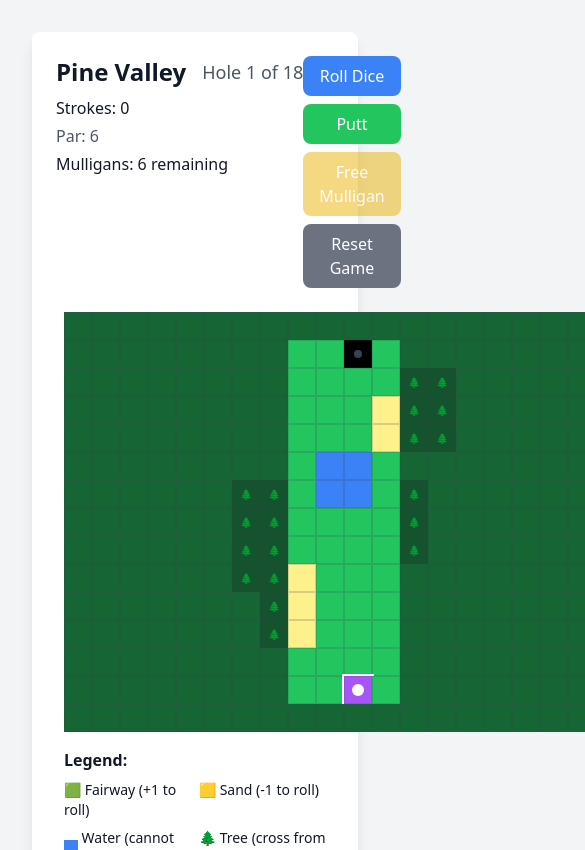
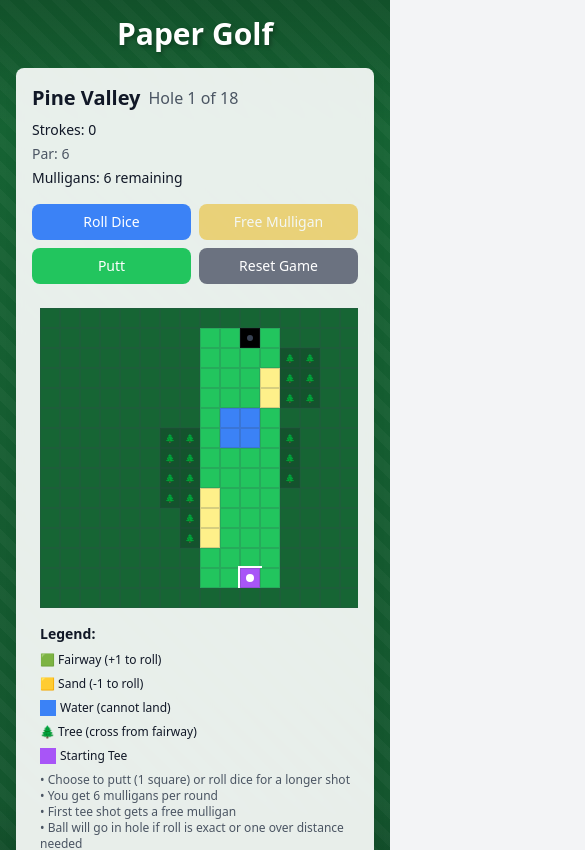
Before and after one commit to mcdendrick/paper-golf-game, a Next.js app: page / in a window 390 px wide. Shown: the top 850 px of the page, 585 px wide, since content can reach past the window. Built offline with nearby package versions, Linux system fonts and the light colour scheme.

Commit message:
change and focus on mobile layout. Add button placeholders during states when buttons are unuable to keep location consistent

```diff
--- a/app/components/paper-golf/GameBoard.tsx
+++ b/app/components/paper-golf/GameBoard.tsx
@@ -1,5 +1,5 @@
 import React from 'react';
-import { CELL_TYPES, type Position, type Grid } from '../../types/paper-golf';
+import { CELL_TYPES, type Position, type Grid, type GameState } from '../../types/paper-golf';
 
 interface GameBoardProps {
   grid: Grid;
@@ -8,6 +8,7 @@ interface GameBoardProps {
   validMoves: Position[];
   puttableSquares: Position[];
   onCellClick: (x: number, y: number) => void;
+  gameState: GameState;
 }
 
 export const GameBoard: React.FC<GameBoardProps> = ({
@@ -17,6 +18,7 @@ export const GameBoard: React.FC<GameBoardProps> = ({
   validMoves,
   puttableSquares,
   onCellClick,
+  gameState,
 }) => {
   type PathDirection = { dx: number; dy: number };
 
@@ -103,7 +105,7 @@ export const GameBoard: React.FC<GameBoardProps> = ({
     const isPuttable = puttableSquares.some(square => square.x === x && square.y === y);
     const pathStyle = getPathStyle(x, y);
 
-    const baseStyle = "w-7 h-7 border border-gray-700/20 cursor-pointer flex items-center justify-center relative";
+    const baseStyle = "w-5 h-5 sm:w-6 sm:h-6 md:w-7 md:h-7 border border-gray-700/20 cursor-pointer flex items-center justify-center relative";
 
     let backgroundColor = "bg-green-800"; // Rough
     if (cellType === CELL_TYPES.FAIRWAY) backgroundColor = "bg-green-500";
@@ -111,7 +113,7 @@ export const GameBoard: React.FC<GameBoardProps> = ({
     if (cellType === CELL_TYPES.WATER) backgroundColor = "bg-blue-500";
     if (cellType === CELL_TYPES.TREE) backgroundColor = "bg-green-900";
     if (cellType === CELL_TYPES.HOLE) backgroundColor = "bg-black";
-    if (cellType === CELL_TYPES.START) backgroundColor = "bg-purple-500"; // Changed back to purple
+    if (cellType === CELL_TYPES.START) backgroundColor = "bg-purple-500";
 
     const highlightStyle = isValidMove ? 'ring-2 ring-yellow-300 ring-opacity-100 animate-pulse' : '';
     const puttableStyle = isPuttable ? 'ring-2 ring-green-300 ring-opacity-100' : '';
@@ -121,8 +123,8 @@ export const GameBoard: React.FC<GameBoardProps> = ({
   };
 
   return (
-    <div className="relative p-2">
-      <div className="grid grid-rows-15 gap-0 relative w-fit">
+    <div className="relative p-2 overflow-x-auto">
+      <div className="grid grid-rows-15 gap-0 relative w-fit mx-auto">
         {grid.map((row, y) => (
           <div key={y} className="flex flex-row">
             {row.map((cell, x) => (
@@ -132,27 +134,27 @@ export const GameBoard: React.FC<GameBoardProps> = ({
                 onClick={() => onCellClick(x, y)}
               >
                 {ballPosition.x === x && ballPosition.y === y && (
-                  <div className="w-3 h-3 rounded-full bg-white z-10" />
+                  <div className="w-2 h-2 sm:w-2.5 sm:h-2.5 md:w-3 md:h-3 rounded-full bg-white z-10" />
                 )}
                 {cell === CELL_TYPES.HOLE && (
-                  <div className="w-2 h-2 rounded-full bg-gray-700 absolute" />
+                  <div className="w-1.5 h-1.5 sm:w-2 sm:h-2 rounded-full bg-gray-700 absolute" />
                 )}
                 {cell === CELL_TYPES.TREE && (
-                  <span className="text-[10px]">🌲</span>
+                  <span className="text-[8px] sm:text-[9px] md:text-[10px]">🌲</span>
                 )}
                 {isPartOfPath(x, y, 'dot') && (
                   <div className="absolute inset-0 flex items-center justify-center">
-                    <div className="w-2 h-2 rounded-full bg-white" />
+                    <div className="w-1.5 h-1.5 sm:w-2 sm:h-2 rounded-full bg-white" />
                   </div>
                 )}
                 {validMoves.some(move => move.x === x && move.y === y) && (
                   <div className="absolute inset-0 flex items-center justify-center">
-                    <div className="w-1.5 h-1.5 rounded-full bg-yellow-300 animate-ping" />
+                    <div className="w-1 h-1 sm:w-1.5 sm:h-1.5 rounded-full bg-yellow-300 animate-ping" />
                   </div>
                 )}
                 {puttableSquares.some(square => square.x === x && square.y === y) && (
                   <div className="absolute inset-0 flex items-center justify-center">
-                    <div className="w-1.5 h-1.5 rounded-full bg-green-300" />
+                    <div className="w-1 h-1 sm:w-1.5 sm:h-1.5 rounded-full bg-green-300" />
                   </div>
                 )}
               </div>
@@ -160,9 +162,19 @@ export const GameBoard: React.FC<GameBoardProps> = ({
           </div>
         ))}
       </div>
-      <div className="mt-4">
+      {gameState.gameOver && (
+        <div className="mt-4 mb-2 p-3 sm:p-4 bg-green-100 text-green-800 rounded-lg text-sm sm:text-base border-2 border-green-200 shadow-lg">
+          <p className="font-bold text-center">🎉 Hole in {gameState.strokes}! 🎉</p>
+          <p className="text-center">
+            {gameState.strokes <= gameState.course.par
+              ? 'Great job! You made par or better!'
+              : `Try again to beat par (${gameState.course.par} strokes)!`}
+          </p>
+        </div>
+      )}
+      <div className="mt-4 text-sm">
         <h3 className="font-bold mb-2">Legend:</h3>
-        <div className="grid grid-cols-2 gap-2 text-sm">
+        <div className="grid grid-cols-1 sm:grid-cols-2 gap-2 text-xs sm:text-sm">
           <div>🟩 Fairway (+1 to roll)</div>
           <div>🟨 Sand (-1 to roll)</div>
           <div className="flex items-center gap-1">
@@ -175,7 +187,7 @@ export const GameBoard: React.FC<GameBoardProps> = ({
             <span>Starting Tee</span>
           </div>
         </div>
-        <div className="mt-2 text-sm text-gray-600">
+        <div className="mt-2 text-xs sm:text-sm text-gray-600">
           <p>• Choose to putt (1 square) or roll dice for a longer shot</p>
           <p>• You get 6 mulligans per round</p>
           <p>• First tee shot gets a free mulligan</p>
--- a/app/components/paper-golf/PaperGolfGame.tsx
+++ b/app/components/paper-golf/PaperGolfGame.tsx
@@ -21,16 +21,16 @@ export const PaperGolfGame: React.FC = () => {
 
   return (
     <Card className="w-full max-w-2xl mx-auto">
-      <CardContent className="p-6">
-        <div className="mb-4 flex justify-between items-start">
-          <div className="w-[300px]">
-            <div className="flex items-center gap-4 mb-2">
-              <h2 className="text-2xl font-bold whitespace-nowrap">{gameState.course.name}</h2>
-              <span className="text-lg text-gray-600 whitespace-nowrap">
+      <CardContent className="p-4 sm:p-6">
+        <div className="mb-4 flex flex-col sm:flex-row sm:justify-between sm:items-start gap-4">
+          <div className="w-full sm:w-[300px]">
+            <div className="flex items-center gap-2 sm:gap-4 mb-2">
+              <h2 className="text-xl sm:text-2xl font-bold whitespace-nowrap">{gameState.course.name}</h2>
+              <span className="text-base sm:text-lg text-gray-600 whitespace-nowrap">
                 Hole {gameState.course.currentHole} of {gameState.course.totalHoles}
               </span>
             </div>
-            <div className="space-y-1">
+            <div className="space-y-1 text-sm sm:text-base">
               <p>Strokes: {gameState.strokes} {gameState.strokes > gameState.course.par ? '(Over Par)' : ''}</p>
               <p className="text-gray-600">Par: {gameState.course.par}</p>
               <p>Mulligans: {6 - gameState.mulligansUsed} remaining</p>
@@ -42,47 +42,53 @@ export const PaperGolfGame: React.FC = () => {
               )}
             </div>
           </div>
-          <div className="space-y-2 w-[200px]">
-            {!gameState.isPutting && (
+          <div className="grid grid-cols-2 sm:grid-cols-1 gap-2 sm:w-[200px]">
+            {/* Top Left: Roll Dice */}
+            {!gameState.isPutting ? (
               <button
                 onClick={rollDice}
                 disabled={gameState.gameOver || gameState.lastRoll !== null}
-                className="w-full px-4 py-2 bg-blue-500 text-white rounded-lg disabled:opacity-50 disabled:cursor-not-allowed hover:bg-blue-600 transition-colors"
+                className="w-full px-3 sm:px-4 py-2 bg-blue-500 text-white rounded-lg disabled:opacity-50 disabled:cursor-not-allowed hover:bg-blue-600 transition-colors text-sm sm:text-base"
               >
                 Roll Dice
               </button>
+            ) : (
+              <div className="w-full h-[36px] sm:h-[40px]" />
             )}
-            {!gameState.lastRoll && !gameState.gameOver && (
-              gameState.isPutting ? (
-                <button
-                  onClick={cancelPutting}
-                  className="w-full px-4 py-2 bg-red-500 text-white rounded-lg hover:bg-red-600 transition-colors"
-                >
-                  Cancel Putt
-                </button>
-              ) : (
-                <button
-                  onClick={startPutting}
-                  className="w-full px-4 py-2 bg-green-500 text-white rounded-lg hover:bg-green-600 transition-colors"
-                >
-                  Putt
-                </button>
-              )
-            )}
-            {!gameState.isPutting && (
+
+            {/* Top Right: Use Mulligan */}
+            {!gameState.isPutting ? (
               <button
                 onClick={useMulligan}
                 disabled={!canUseMulligan}
-                className="w-full px-4 py-2 bg-yellow-500 text-white rounded-lg disabled:opacity-50 disabled:cursor-not-allowed hover:bg-yellow-600 transition-colors"
+                className="w-full px-3 sm:px-4 py-2 bg-yellow-500 text-white rounded-lg disabled:opacity-50 disabled:cursor-not-allowed hover:bg-yellow-600 transition-colors text-sm sm:text-base"
               >
                 {gameState.strokes === 0 && !gameState.hasUsedFreeTee
                   ? 'Free Mulligan'
                   : 'Use Mulligan'}
               </button>
+            ) : (
+              <div className="w-full h-[36px] sm:h-[40px]" />
             )}
+
+            {/* Bottom Left: Putt/Cancel */}
+            {!gameState.lastRoll && !gameState.gameOver ? (
+              <button
+                onClick={gameState.isPutting ? cancelPutting : startPutting}
+                className={`w-full px-3 sm:px-4 py-2 text-white rounded-lg hover:opacity-90 transition-colors text-sm sm:text-base ${
+                  gameState.isPutting ? 'bg-red-500 hover:bg-red-600' : 'bg-green-500 hover:bg-green-600'
+                }`}
+              >
+                {gameState.isPutting ? 'Cancel Putt' : 'Putt'}
+              </button>
+            ) : (
+              <div className="w-full h-[36px] sm:h-[40px]" />
+            )}
+
+            {/* Bottom Right: Reset Game */}
             <button
               onClick={resetGame}
-              className="w-full px-4 py-2 bg-gray-500 text-white rounded-lg hover:bg-gray-600 transition-colors"
+              className="w-full px-3 sm:px-4 py-2 bg-gray-500 text-white rounded-lg hover:bg-gray-600 transition-colors text-sm sm:text-base"
             >
               Reset Game
             </button>
@@ -96,18 +102,8 @@ export const PaperGolfGame: React.FC = () => {
           validMoves={validMoves}
           puttableSquares={gameState.puttableSquares}
           onCellClick={handleMove}
+          gameState={gameState}
         />
-
-        {gameState.gameOver && (
-          <div className="mt-4 p-4 bg-green-100 text-green-800 rounded-lg">
-            <p className="font-bold">Hole in {gameState.strokes}!</p>
-            <p>
-              {gameState.strokes <= gameState.course.par
-                ? 'Great job! You made par or better!'
-                : `Try again to beat par (${gameState.course.par} strokes)!`}
-            </p>
-          </div>
-        )}
       </CardContent>
     </Card>
   );
--- a/app/components/ui/card.tsx
+++ b/app/components/ui/card.tsx
@@ -7,7 +7,7 @@ interface CardProps {
 
 export const Card: React.FC<CardProps> = ({ className = '', children }) => {
   return (
-    <div className={`bg-white rounded-lg shadow-lg ${className}`}>
+    <div className={`bg-white rounded-lg shadow-lg card-hover-effect backdrop-blur-sm bg-white/90 ${className}`}>
       {children}
     </div>
   );
--- a/app/globals.css
+++ b/app/globals.css
@@ -11,3 +11,32 @@ body {
   background: var(--background);
   color: var(--foreground);
 }
+
+/* Custom styles */
+.text-shadow {
+  text-shadow: 2px 2px 4px rgba(0, 0, 0, 0.3);
+}
+
+/* Card hover effect */
+.card-hover-effect {
+  transition: transform 0.2s ease-in-out, box-shadow 0.2s ease-in-out;
+}
+
+.card-hover-effect:hover {
+  transform: translateY(-2px);
+  box-shadow: 0 10px 30px -5px rgba(0, 0, 0, 0.3);
+}
+
+/* Button hover animations */
+@keyframes button-glow {
+  0%, 100% {
+    box-shadow: 0 0 5px rgba(255, 255, 255, 0.2);
+  }
+  50% {
+    box-shadow: 0 0 20px rgba(255, 255, 255, 0.4);
+  }
+}
+
+.button-glow {
+  animation: button-glow 2s ease-in-out infinite;
+}
--- a/app/page.tsx
+++ b/app/page.tsx
@@ -4,9 +4,27 @@ import { PaperGolfGame } from './components/paper-golf/PaperGolfGame';
 
 export default function Home() {
   return (
-    <main className="container mx-auto min-h-screen p-8">
-      <div className="max-w-4xl mx-auto">
-        <PaperGolfGame />
+    <main className="min-h-screen bg-gradient-to-b from-green-800 to-green-900 relative overflow-hidden">
+      {/* Decorative elements */}
+      <div className="absolute inset-0 bg-[repeating-linear-gradient(45deg,transparent,transparent_10px,rgba(255,255,255,0.03)_10px,rgba(255,255,255,0.03)_20px)]" />
+      <div className="absolute top-0 left-0 w-full h-32 bg-gradient-to-b from-black/20 to-transparent" />
+      <div className="absolute bottom-0 left-0 w-full h-32 bg-gradient-to-t from-black/20 to-transparent" />
+
+      {/* Golf ball decorations - hidden on mobile */}
+      <div className="hidden sm:block absolute top-10 left-10 w-20 h-20 rounded-full bg-white/5 blur-xl" />
+      <div className="hidden sm:block absolute bottom-20 right-20 w-32 h-32 rounded-full bg-white/5 blur-xl" />
+
+      {/* Main content */}
+      <div className="container mx-auto min-h-screen px-4 sm:px-6 md:px-8 py-4 sm:py-8 relative">
+        <div className="max-w-4xl mx-auto">
+          <h1 className="text-3xl sm:text-4xl font-bold text-white text-center mb-4 sm:mb-8 text-shadow">
+            Paper Golf
+          </h1>
+          <PaperGolfGame />
+          <footer className="mt-4 sm:mt-8 text-center text-white/60 text-xs sm:text-sm">
+            <p>Inspired by <a href="https://gladdendesign.com/products/paper-apps-golf" className="underline hover:text-white" target="_blank" rel="noopener noreferrer">Paper Apps™ GOLF</a> by Gladden Design</p>
+          </footer>
+        </div>
       </div>
     </main>
   );
```
Also changed, not shown: app/hooks/usePaperGolf.ts (+31 -31 lines).
